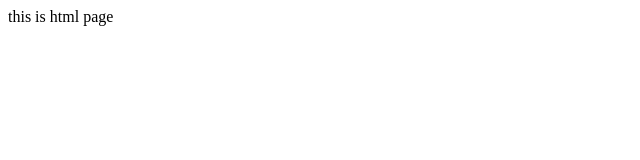
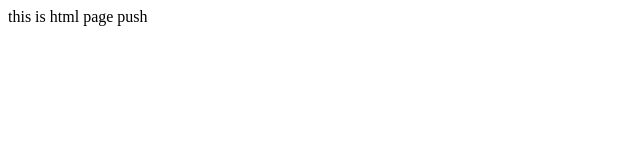
Before and after one commit to ssygh/repo1, a plain HTML site: page index.html in a window 1280 px wide. Shown: the full height of the page, 0-640 px from the left. Drawn offline with Linux system fonts and the light colour scheme.

Commit message:
Comit to Index

```diff
--- a/index.html
+++ b/index.html
@@ -1,4 +1,3 @@
 <html>
-    this is html page
-
+    this is html page push
 </html>
```
